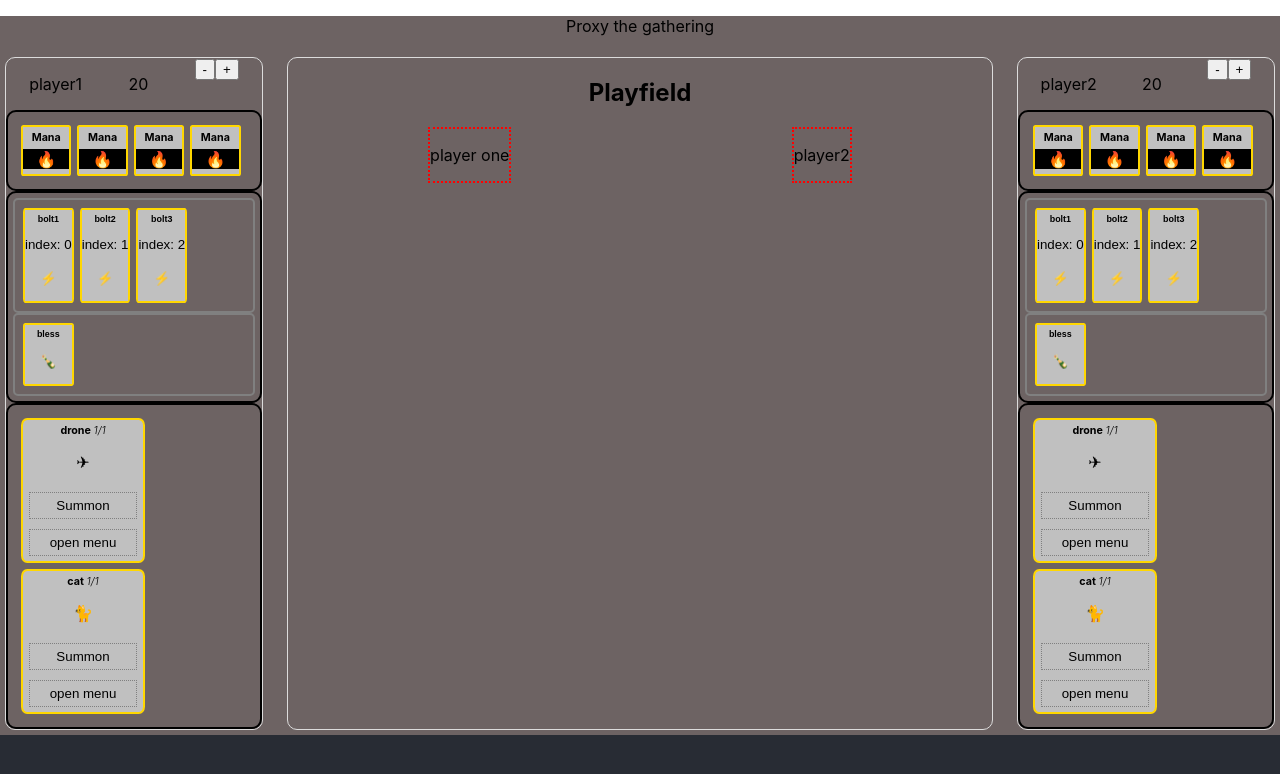
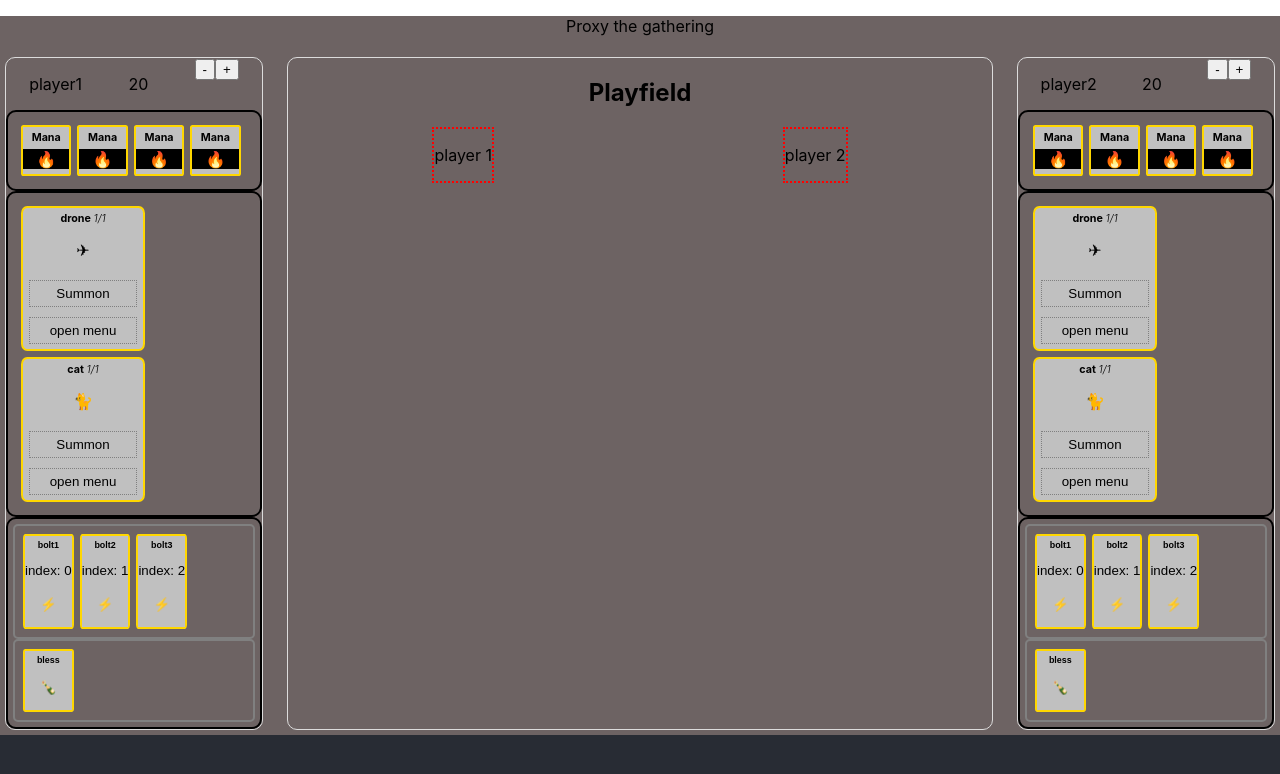
Before and after one commit to b-blom/react-sandbox, a React (Create React App) app: page / in a window 1280 px wide. Shown: the top 774 px of the page. Built offline with nearby package versions, Linux system fonts and the light colour scheme.

Commit message:
splice summoned creature from creatureDeck

```diff
--- a/src/game/Game.jsx
+++ b/src/game/Game.jsx
@@ -84,7 +84,6 @@ export default function Game() {
   const [player1Hp, setPlayer1Hp] = useState(20);
   const [player2Hp, setPlayer2Hp] = useState(20);
 
-
   console.log("actionMessage", actionMessage);
   return (
     <div className="game-wrapper">
@@ -119,7 +118,7 @@ export default function Game() {
           }
           <div className="row">
             <div className="player-playfield">
-              <p>player one</p>
+              <p>player 1</p>
               {
                 player1SummonedCreatures && player1SummonedCreatures.map((card, index) => {
                   return <CreatureCard
@@ -131,14 +130,13 @@ export default function Game() {
               }
             </div>
             <div className="player-playfield">
-              <p>player2</p>
+              <p>player 2</p>
               {
                 player2SummonedCreatures && player2SummonedCreatures.map((card, index) => {
                   return <CreatureCard
                     card={card}
                     id={index}
                     summoned={true}
-
                   />;
                 })
               }
@@ -157,17 +155,15 @@ export default function Game() {
                 newManaDeck.pop();
               }
               setmanaDeck(newManaDeck);
-
               var newInstantsDeck = [...instantsDeck];
               newInstantsDeck.splice(cardId, 1);
               setinstantsDeck(newInstantsDeck);
-
               setPlayer1Hp(player1Hp - damage);
             }
           }}
-          summonCreature={(card, id) => {
+          summonCreature={(card, cardId) => {
             var newCreatureDeck = [...creatureDeck];
-            newCreatureDeck.slice(id, 1);
+            newCreatureDeck.splice(cardId, 1);
             setCreatureDeck(newCreatureDeck);
 
             var newPlayer2SummonedCreatures = [...player2SummonedCreatures];
--- a/src/game/gameComponents/Player.jsx
+++ b/src/game/gameComponents/Player.jsx
@@ -32,6 +32,20 @@ export default function Player(props) {
           );
         })}
       </div>
+      <div className="creature-wrapper">
+        {
+          props.creatureDeck && props.creatureDeck.map((card, index) => {
+            return (
+              <CreatureCard
+                master={props.playerName}
+                card={card}
+                id={index}
+                summonCreature={(card, cardId) => {
+                  props.summonCreature(card, cardId);
+                }} />);
+          })
+        }
+      </div>
       <div className="support-cards-wrapper column">
         <div className="support-card-type-wrapper">
           {props.instantsDeck && props.instantsDeck.map((card, index) => {
@@ -40,6 +54,7 @@ export default function Player(props) {
               card={card}
               dealDamage={(damage, manaCost, cardId) => {
                 console.log("player.jsx dealDamage");
+
                 props.attackOpponent(damage, manaCost, cardId);
               }}
             />);
@@ -53,20 +68,6 @@ export default function Player(props) {
           })}
         </div>
       </div>
-      <div className="creature-wrapper">
-        {
-          props.creatureDeck && props.creatureDeck.map((card, index) => {
-            return (
-              <CreatureCard
-                master={props.playerName}
-                card={card}
-                id={index}
-                summonCreature={(card, id) => {
-                  props.summonCreature(card, id);
-                }} />);
-          })
-        }
-      </div>
     </div>
   );
 }
```
